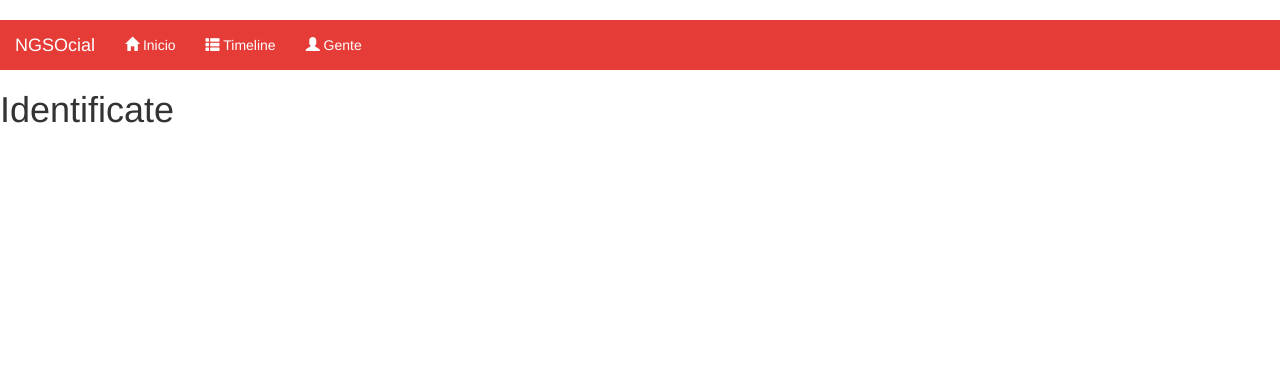
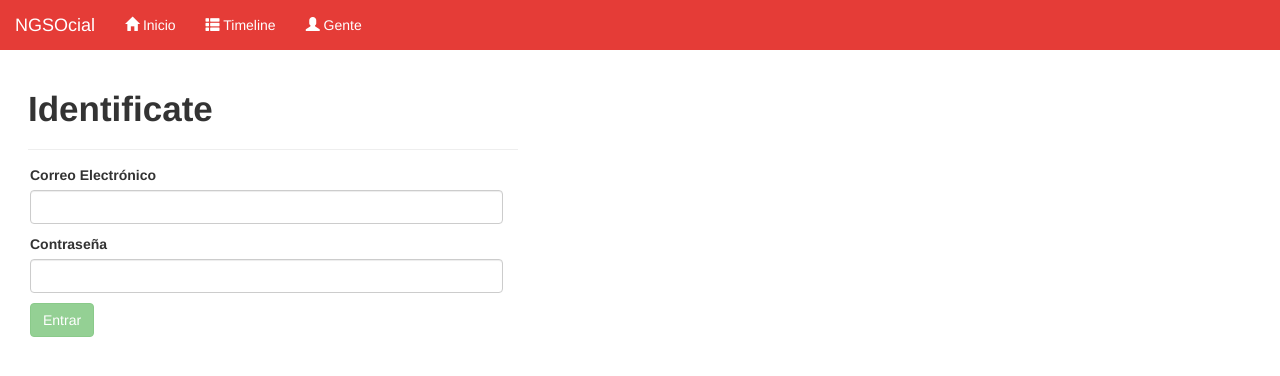
Before and after one commit to maquistemas/client, an Angular app: page / in a window 1280 px wide. Shown: the top 376 px of the page. Built offline with nearby package versions, Linux system fonts and the light colour scheme.

Commit message:
Formulario de Login

```diff
--- a/src/app/components/login/login.component.html
+++ b/src/app/components/login/login.component.html
@@ -1 +1,23 @@
-<h1>{{title}}</h1>
+<div class="col-lg-5">
+	<h1 class="h1-strong">{{title}}</h1>
+
+		<form #loginForm="ngForm" (ngSubmit)="onSubmit()" class="col-lg-12">
+			<p>
+				<label>Correo Electrónico</label>
+				<input type="email" name="email" #email="ngModel" [(ngModel)]="user.email" class="form-control" required pattern="[a-z0-9._%+-]+@[a-z0-9.-]+\.[a-z]{2,4}$" />
+				<span *ngIf="!email.valid && email.touched">
+					El email no es correcto
+				</span>
+			</p>
+			<p>
+				<label>Contraseña</label>
+				<input type="password" name="password" #password="ngModel" [(ngModel)]="user.password" class="form-control" required />
+				<span *ngIf="!password.valid && password.touched">
+					La contraseña es obligatoria
+				</span>
+			</p>
+			<input type="submit" value="Entrar" class="btn btn-success" [disabled]="!loginForm.form.valid" />
+
+		 </form>
+
+</div>
--- a/src/app/components/login/login.component.ts
+++ b/src/app/components/login/login.component.ts
@@ -1,17 +1,34 @@
 import { Component, OnInit } from '@angular/core';
+import { Router, ActivatedRoute, Params } from '@angular/router';
+import { User } from '../../models/user';
+import { UserService } from '../../services/user.service';
+
 
 @Component({
 	selector: 'login',
-	templateUrl: './login.component.html'
+	templateUrl: './login.component.html',
+	providers: [UserService]
 	})
 export class LoginComponent implements OnInit{
 	public title:string;
+	public user: User;
 
-	constructor(){
+	constructor(
+		private _route: ActivatedRoute,
+		private _router: Router,
+		private _userService: UserService
+		){
 		this.title = 'Identificate';
+		this.user = new User("","","","","","","ROLE_USER","");
 	}
 
 	ngOnInit(){
 		console.log('Componente de login cargado..');
 	}
+
+
+	onSubmit(){
+		console.log(this.user);
+	}
+
 }
--- a/src/app/components/register/register.component.ts
+++ b/src/app/components/register/register.component.ts
@@ -35,6 +35,7 @@
 	}
 
 	onSubmit(form){
+		debugger;
 		this._userService.register(this.user).subscribe(
 			response => {
 				if(response.user && response.user._id){
@@ -46,7 +47,7 @@
 				}
 
 			  },
-			 error => {
+			error => {
 					console.log(<any>error);
 			  }
 			);
```
